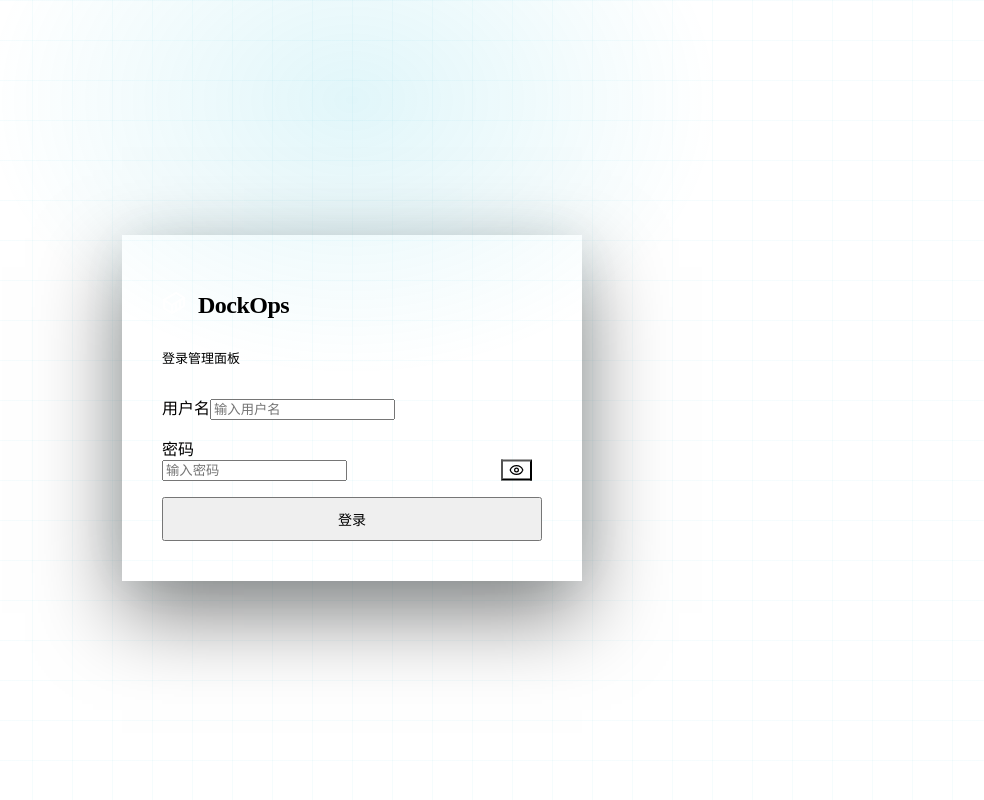
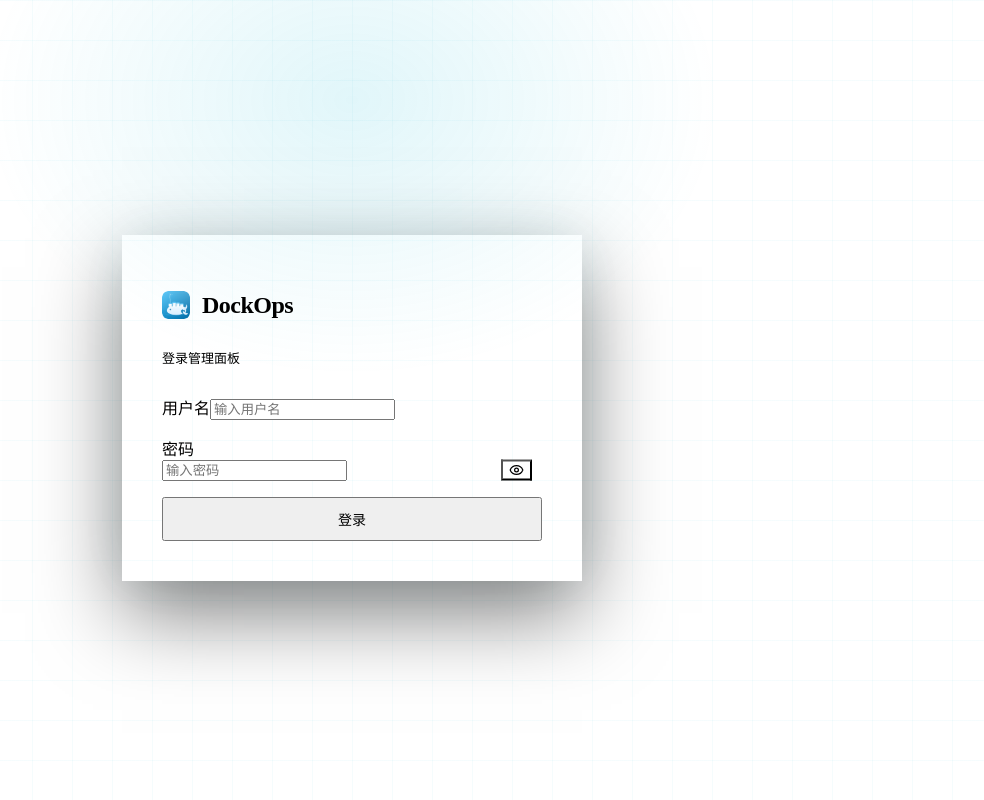
Before and after one commit to evecus/dockops, a Vue app in the folder web/: page /login in a window 1280 px wide. Shown: the top 800 px of the page, without its empty margins (288-1272 px from the left). Built offline with nearby package versions, Linux system fonts and the light colour scheme; no server answers; the HTML template or start-up script is replaced by a standard one.

Commit message:
Add files via upload

```diff
--- a/web/src/styles/global.css
+++ b/web/src/styles/global.css
@@ -123,11 +123,10 @@ input, textarea, select { font-family: var(--font-sans); outline: none; }
 }
 .logo-icon {
   width: 32px; height: 32px;
-  background: linear-gradient(135deg, var(--cyan-500), var(--cyan-700));
   border-radius: 8px;
   display: flex; align-items: center; justify-content: center;
-  box-shadow: 0 0 16px var(--accent-glow);
   flex-shrink: 0;
+  overflow: hidden;
 }
 .logo-icon svg { width: 18px; height: 18px; color: white; }
 .logo-text {
--- a/web/src/views/Layout.vue
+++ b/web/src/views/Layout.vue
@@ -4,7 +4,7 @@
     <aside class="sidebar">
       <div class="sidebar-logo">
         <div class="logo-icon">
-          <Container :size="18" color="white" />
+          <img src="/apple-touch-icon.png" width="20" height="20" style="border-radius:4px;display:block;" alt="DockOps" />
         </div>
         <span class="logo-text">Dock<span>Ops</span></span>
       </div>
@@ -65,7 +65,7 @@
 <script setup>
 import { ref, computed, onMounted } from 'vue'
 import { RouterLink, RouterView, useRouter, useRoute } from 'vue-router'
-import { LayoutDashboard, Box, Image, Network, Settings, LogOut, Container, User } from 'lucide-vue-next'
+import { LayoutDashboard, Box, Image, Network, Settings, LogOut, User } from 'lucide-vue-next'
 import api from '@/api'
 
 const router = useRouter()
--- a/web/src/views/Login.vue
+++ b/web/src/views/Login.vue
@@ -8,7 +8,7 @@
     <div class="auth-card">
       <div class="auth-logo">
         <div class="logo-icon">
-          <Container :size="24" color="white" />
+          <img src="/apple-touch-icon.png" width="28" height="28" style="border-radius:6px;display:block;" alt="DockOps" />
         </div>
         <h1>Dock<span>Ops</span></h1>
       </div>
@@ -54,7 +54,7 @@
 <script setup>
 import { ref, onMounted } from 'vue'
 import { useRouter } from 'vue-router'
-import { Container, Eye, EyeOff, AlertCircle } from 'lucide-vue-next'
+import { Eye, EyeOff, AlertCircle } from 'lucide-vue-next'
 import api from '@/api'
 
 const router = useRouter()
```
